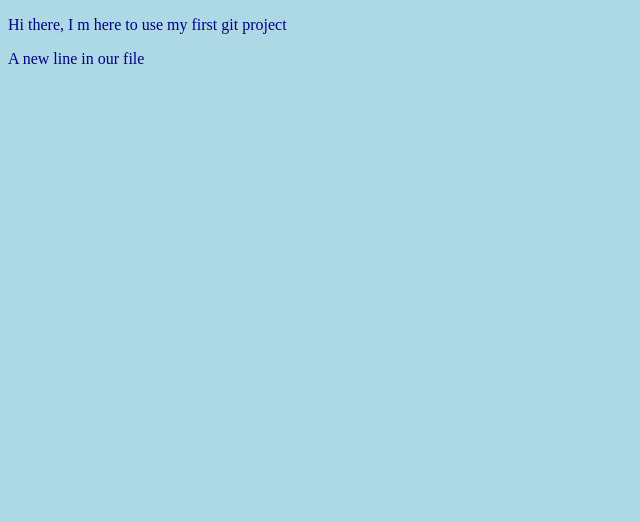
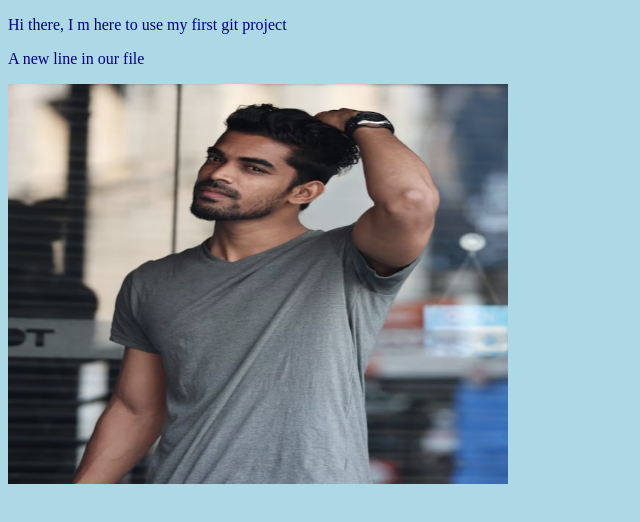
Before and after one commit to Jasson-De-Rose/hello-world, a plain HTML site: page index.html in a window 1280 px wide. Shown: the whole page, without its empty margins (0-640 px from the left). Drawn offline with Linux system fonts and the light colour scheme.

Commit message:
added image to hello world

```diff
--- a/index.html
+++ b/index.html
@@ -9,5 +9,8 @@
 <body>
     <p>Hi there, I m here to use my first git project</p>
     <p>A new line in our file</p>
+    <div>
+        <img src="image-5.png" alt="image-5" style="height: 400px; width: 500px;">
+    </div>
 </body>
 </html>
```
Also changed, not shown: image-5.png (added).
